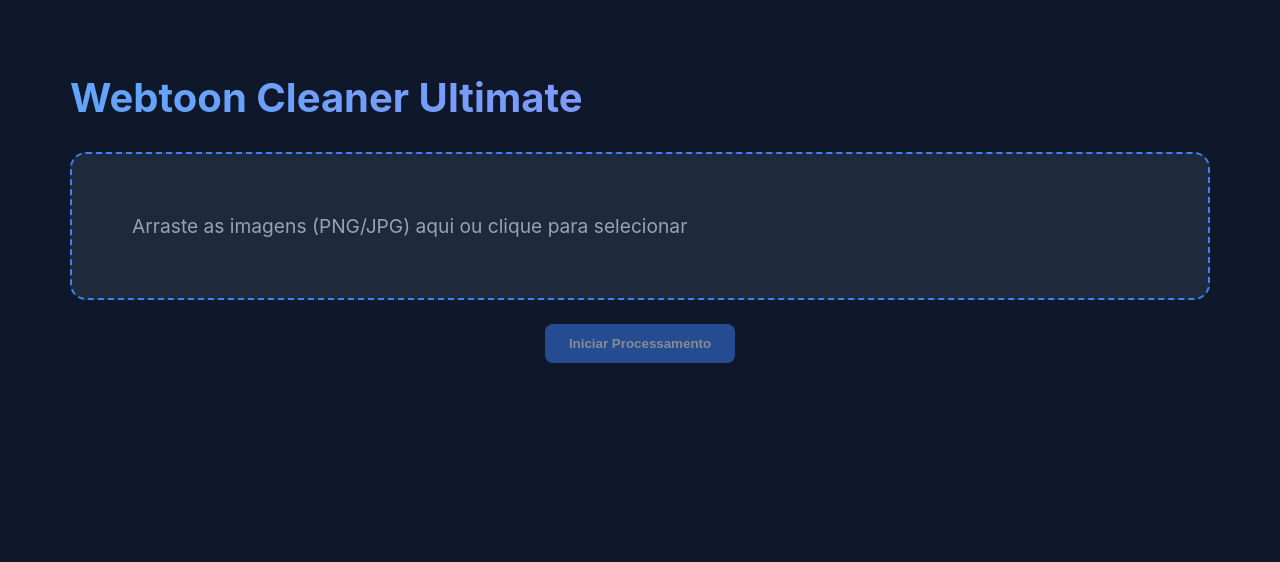
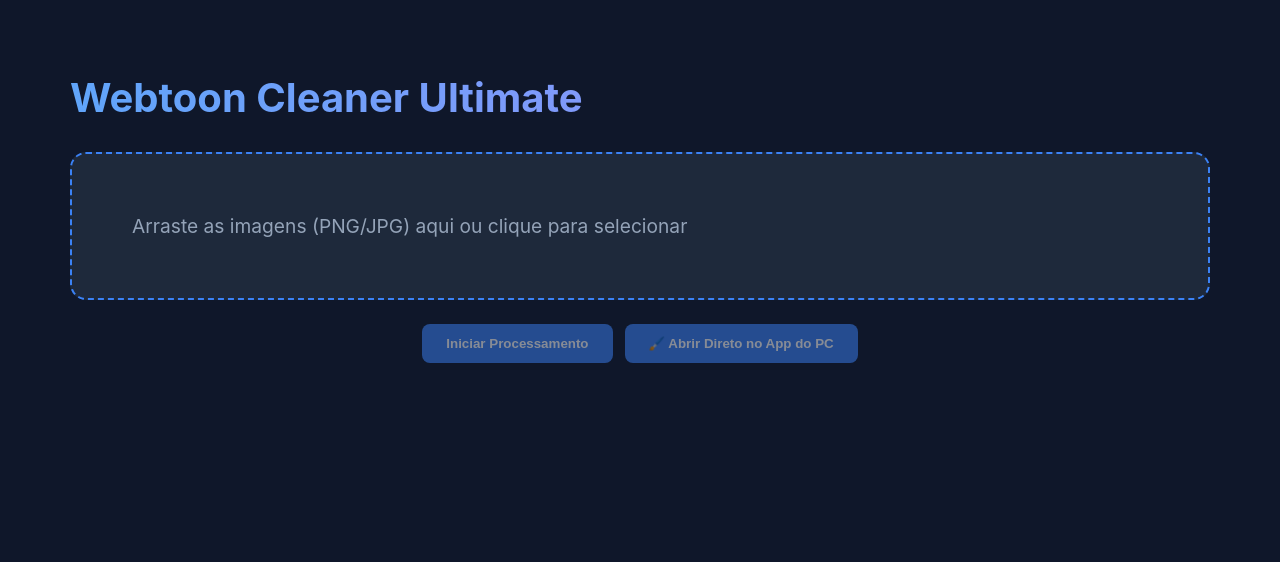
Before and after one commit to Noixfrio/WebtoonCleanerUltimate, a FastAPI app: page / in a window 1280 px wide. Shown: the top 562 px of the page. Run offline with FastAPI, Linux system fonts and the light colour scheme.

Commit message:
fix(ui): remove line breaks and force inline-flex display for quickOpenBtn to ensure visibility on startup

```diff
--- a/web_app/templates/index.html
+++ b/web_app/templates/index.html
@@ -292,8 +292,8 @@
 
         <div class="controls">
             <button id="startBtn" class="btn-start" onclick="start()" disabled>Iniciar Processamento</button>
-            <button id="quickOpenBtn" class="btn-download" style="display:none; background-color: #3b82f6;"
-                onclick="quickOpenRawFiles()">🖌️ Abrir Direto no App do PC</button>
+            <button id="quickOpenBtn" class="btn-download" style="background-color: #3b82f6; display: inline-flex;"
+                onclick="quickOpenRawFiles()" disabled>🖌️ Abrir Direto no App do PC</button>
             <button id="cancelBtn" class="btn-cancel" onclick="cancel()" style="display:none">Cancelar</button>
             <button id="downloadBtn" class="btn-download" onclick="download()" style="display:none">Baixar ZIP</button>
         </div>
@@ -304,7 +304,8 @@
         </div>
 
         <div id="viewToggler" class="view-toggler" style="display: none;">
-            <button id="btnViewEdit" class="view-btn active" onclick="switchView('edit')">✏️ Editor Lado-a-Lado</button>
+            <button id="btnViewEdit" class="view-btn active" onclick="switchView('edit')">✏️ Editor
+                Lado-a-Lado</button>
             <button id="btnViewReader" class="view-btn" onclick="switchView('reader')">📱 Leitor Webtoon</button>
         </div>
 
@@ -343,9 +344,10 @@
             if (files.length > 0) {
                 dropzone.innerText = `${files.length} arquivos carregados`;
                 startBtn.disabled = false;
-                document.getElementById('quickOpenBtn').style.display = 'inline-flex';
+                document.getElementById('quickOpenBtn').disabled = false;
             } else {
-                document.getElementById('quickOpenBtn').style.display = 'none';
+                startBtn.disabled = true;
+                document.getElementById('quickOpenBtn').disabled = true;
             }
         }
 
```
